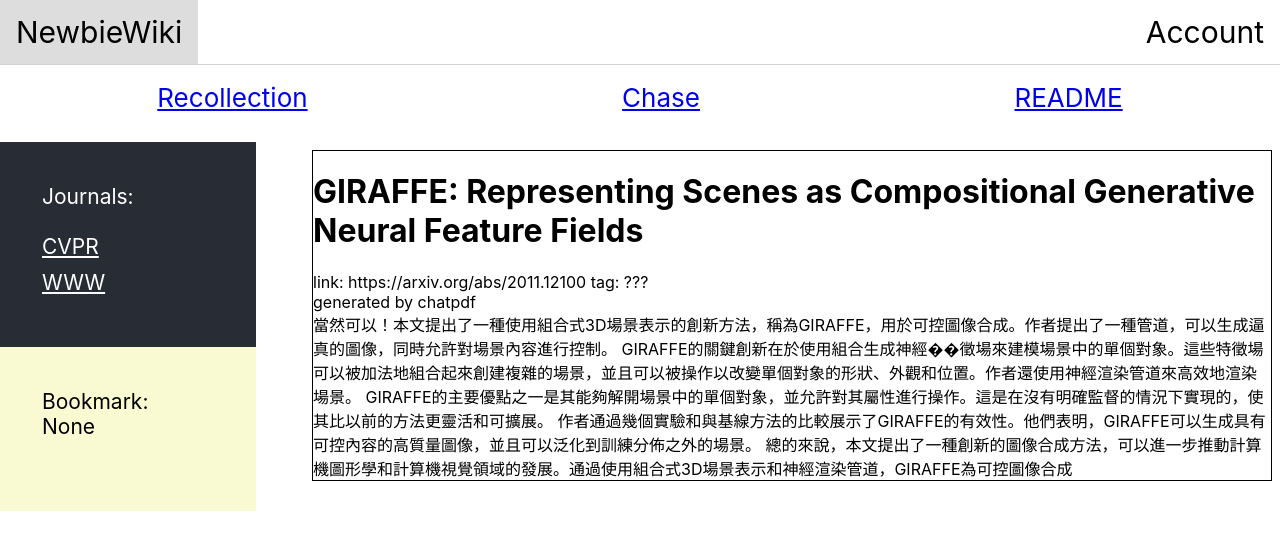
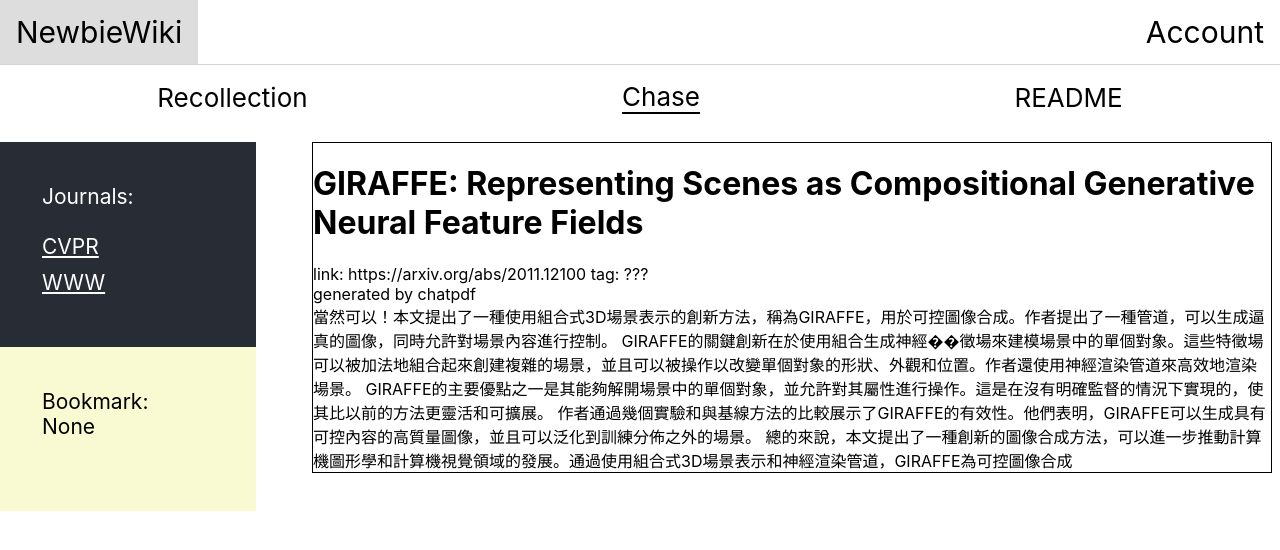
Before and after one commit to nathanwooo/Newbie-Wiki, a React (Create React App) app: page /paper in a window 1280 px wide. Shown: the top 550 px of the page. Built offline with nearby package versions, Linux system fonts and the light colour scheme.

Commit message:
use NavLink toindicate active page in topNav

```diff
--- a/src/components/TopBar.js
+++ b/src/components/TopBar.js
@@ -4,7 +4,7 @@ import { Link } from 'react-router-dom';
 const TopBar = () => {
     return (
         <div className="topbar">
-            <Link to="/">NewbieWiki</Link>
+            <Link to="/" style={{ color: 'black' }}>NewbieWiki</Link>
             <div className="topbar-right">
                 <a>Account</a>
             </div>
--- a/src/components/TopNav.js
+++ b/src/components/TopNav.js
@@ -1,5 +1,5 @@
 import "./style.css"
-import { Link } from 'react-router-dom';
+import { NavLink } from 'react-router-dom';
 
 // const ToptNavItem = (props) => {
 //     const choosePage = (page) => {
@@ -15,9 +15,9 @@ const pages = ["Recollection", "Chase", "README"];
 const TopNav = () => {
     return (
         <div className="TopNav">
-          <Link to="/" className="TopNav-Items">Recollection</Link>
-          <Link to="/paper" className="TopNav-Items">Chase</Link>
-          <Link to="/" className="TopNav-Items">README</Link>
+          <NavLink to="/" className={({isActive}) => "TopNav-Items"+(isActive ? "-Active" : "")}>Recollection</NavLink>
+          <NavLink to="/paper" className={({isActive}) => "TopNav-Items"+(isActive ? "-Active" : "")}>Chase</NavLink>
+          <NavLink to="/readme" className={({isActive}) => "TopNav-Items"+(isActive ? "-Active" : "")}>README</NavLink>
             {/* {pages.map((page) => <ToptNavItem key={page} pageName={page}/>)} */}
         </div>
     );
--- a/src/components/style.css
+++ b/src/components/style.css
@@ -41,13 +41,22 @@
 }
 
 .TopNav-Items {
+    color: black;
     margin: auto;
-    text-decoration: underline;
+    text-decoration: none;
 }
 
 .TopNav-Items:hover {
-    text-decoration: underline;
+    text-decoration: none;
     cursor: pointer;
+    border-bottom: 2px solid lightgrey;
+}
+
+.TopNav-Items-Active {
+    color: black;
+    margin: auto;
+    text-decoration: none;
+    border-bottom: 2px solid black;
 }
 
 .LeftContainer {
@@ -68,6 +77,7 @@
     width: 75%;
     height: 100vh;
     padding: .5em;
+    padding-top: 0;
 }
 
 .PaperItemBlcok {
```
